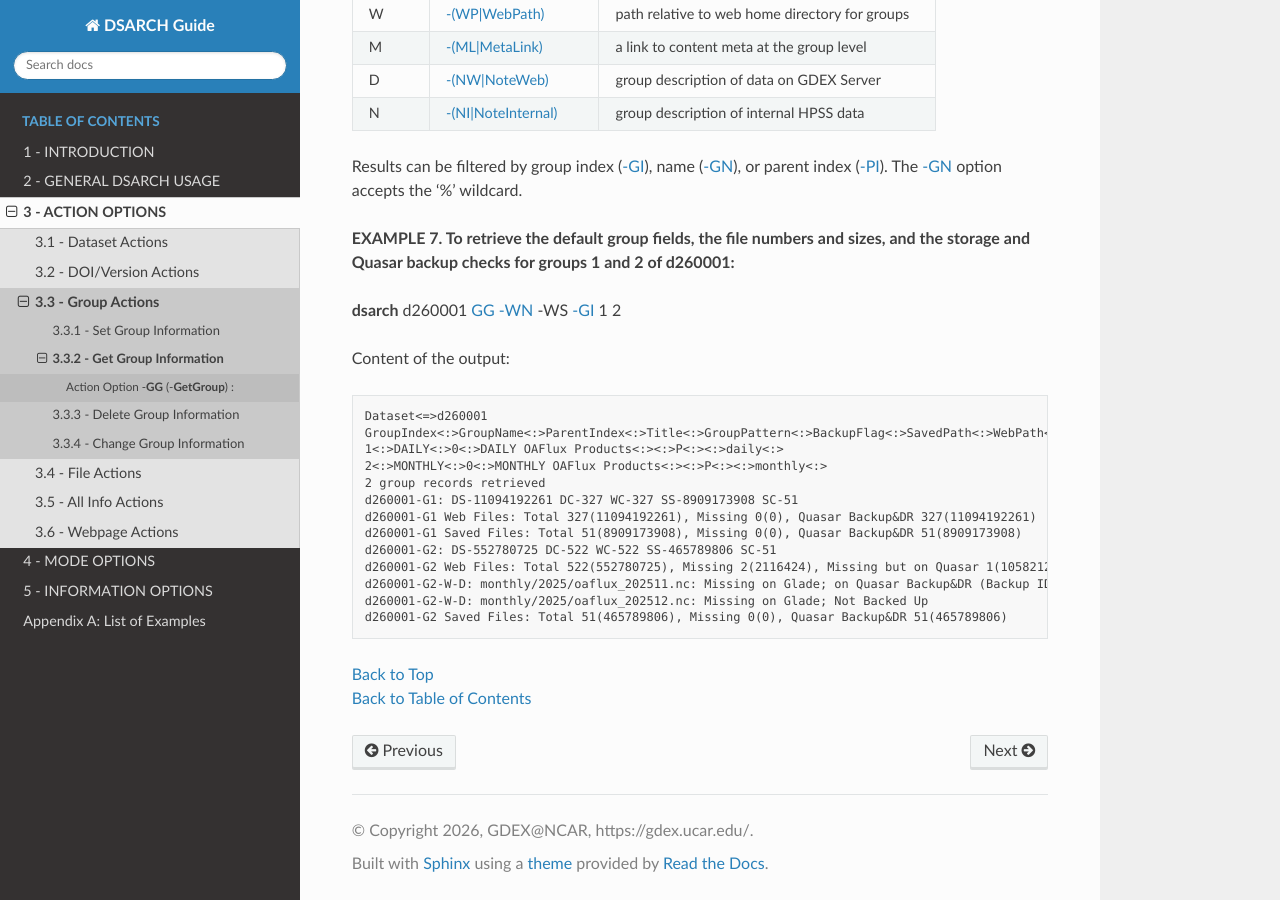
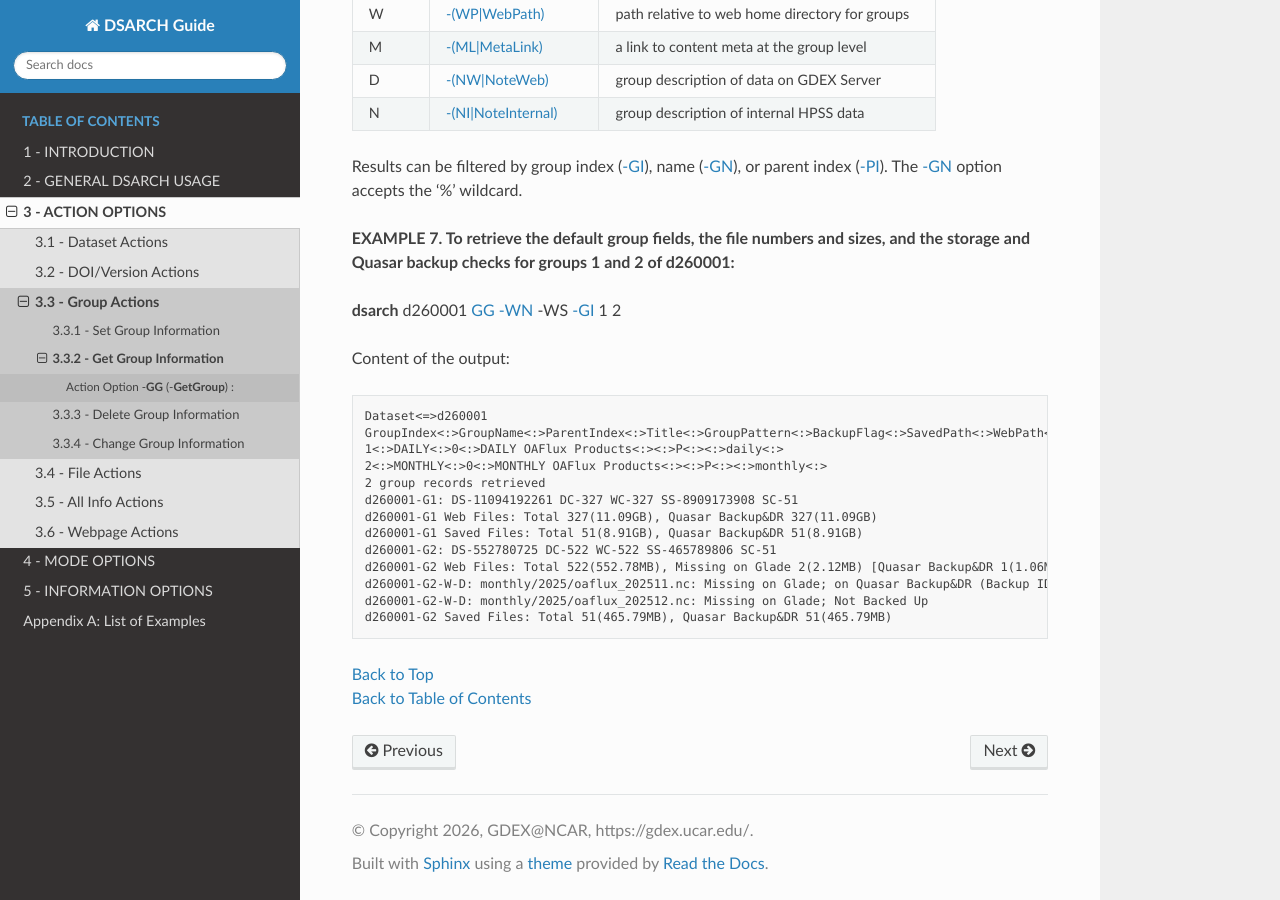
Before and after one commit to NCAR/gdex-docs-dsarch, a Sphinx documentation site: the page built from docs/source/section3.3.2.rst, in a window 1280 px wide and 900 px high, scrolled down 1152 px. Built offline with Sphinx 7.4.7 and the Read the Docs theme 3.1.0, drawn with Linux system fonts in a browser that asks for light colours.

Commit message:
docs: update automated files

```diff
--- a/docs/source/section3.3.2.rst
+++ b/docs/source/section3.3.2.rst
@@ -107,13 +107,13 @@ Content of the output:
  2<:>MONTHLY<:>0<:>MONTHLY OAFlux Products<:><:>P<:><:>monthly<:>
  2 group records retrieved
  d260001-G1: DS-11094192261 DC-327 WC-327 SS-8909173908 SC-51
- d260001-G1 Web Files: Total 327(11094192261), Missing 0(0), Quasar Backup&DR 327(11094192261)
- d260001-G1 Saved Files: Total 51(8909173908), Missing 0(0), Quasar Backup&DR 51(8909173908)
+ d260001-G1 Web Files: Total 327(11.09GB), Quasar Backup&DR 327(11.09GB)
+ d260001-G1 Saved Files: Total 51(8.91GB), Quasar Backup&DR 51(8.91GB)
  d260001-G2: DS-552780725 DC-522 WC-522 SS-465789806 SC-51
- d260001-G2 Web Files: Total 522(552780725), Missing 2(2116424), Missing but on Quasar 1(1058212), Missing on Glade 2(2116424), Quasar Backup&DR 521(551722513), Not Backed Up 1(1058212)
+ d260001-G2 Web Files: Total 522(552.78MB), Missing on Glade 2(2.12MB) [Quasar Backup&DR 1(1.06MB), Not Backed Up 1(1.06MB)], Quasar Backup&DR 521(551.72MB), Not Backed Up 1(1.06MB)
  d260001-G2-W-D: monthly/2025/oaflux_202511.nc: Missing on Glade; on Quasar Backup&DR (Backup ID 3456789)
  d260001-G2-W-D: monthly/2025/oaflux_202512.nc: Missing on Glade; Not Backed Up
- d260001-G2 Saved Files: Total 51(465789806), Missing 0(0), Quasar Backup&DR 51(465789806)
+ d260001-G2 Saved Files: Total 51(465.79MB), Quasar Backup&DR 51(465.79MB)
 
 
 
--- a/docs/source/section4.rst
+++ b/docs/source/section4.rst
@@ -360,7 +360,7 @@ With :ref:`-GD <GD>`/-GG, either :ref:`-WN <WN>` or :ref:`-WS <WS>` also checks
 
 * a file with Location Flag G or B must exist on Glade, and one with Location Flag O or B on Boreas (object store);
 * a Saved file on Glade (Location Flag G or B) is looked for in COLD_STORAGE, <decsdata>/COLD_STORAGE/<dsid> or <decsdata>/cold_storage_<YYYYMMDD>/COLD_STORAGE/<dsid>, and is counted as In COLD_STORAGE whether or not it is on Glade too;
-* its Quasar backup, by the backup file (bfile) of its Backup ID: type B for Quasar Backup, type D for Quasar Backup & Disaster Recovery, counted once the backup file status is A; Pending when it is not, and Not Backed Up when it has no Backup ID. Files with Location Flag C (CGD) or R (remote) are not stored by GDEX and are not checked. One summary line per file category shows the file counts with :ref:`-WN <WN>` and the total file sizes with :ref:`-WS <WS>` (both as Count(Size) when both options are given): the Total, the total Missing (each file counted once; a Saved file found in COLD_STORAGE is not missing), Missing but on Quasar (missing files that can still be restored from a finished Quasar backup with action :ref:`-RQ <RQ>`, so Missing minus it is what is lost), then the result of each check. It is followed by one line for every file missing or not backed up yet; the line of a missing file also tells its Quasar backup, or that it is not backed up.
+* its Quasar backup, by the backup file (bfile) of its Backup ID: type B for Quasar Backup, type D for Quasar Backup & Disaster Recovery, counted once the backup file status is A; Pending when it is not, and Not Backed Up when it has no Backup ID. Files with Location Flag C (CGD) or R (remote) are not stored by GDEX and are not checked. One summary line per file category shows the file counts with :ref:`-WN <WN>` and the total file sizes with :ref:`-WS <WS>` (both as Count(Size) when both options are given, sizes in KB/MB/GB/TB): the Total, then the result of each check. Each Missing on Glade/Boreas count is followed by the Quasar status of its files in [], e.g. [Quasar Backup&DR 1(1.06MB), Not Backed Up 1(1.06MB)], so it tells how many of the missing files can be restored with action :ref:`-RQ <RQ>` and how many are lost; for Saved files it also tells how many are In COLD_STORAGE. The Quasar counts after them are of all the files, missing or not. It is followed by one line for every file missing or not backed up yet; the line of a missing file also tells its Quasar backup, or that it is not backed up.
 
 
 .. _XC:
--- a/pyproject.toml
+++ b/pyproject.toml
@@ -5,7 +5,7 @@ build-backend = "flit_core.buildapi"
 [project]
 name = "gdex-docs-dsarch"
 authors = [{name = "Zaihua Ji", email = "zji@ucar.edu"}]
-version = "3.0.13"
+version = "3.0.14"
 description = "Documentation for dsarch utility program in RDA Python package rda_python_dsarch"
 
 [project.urls]
```
